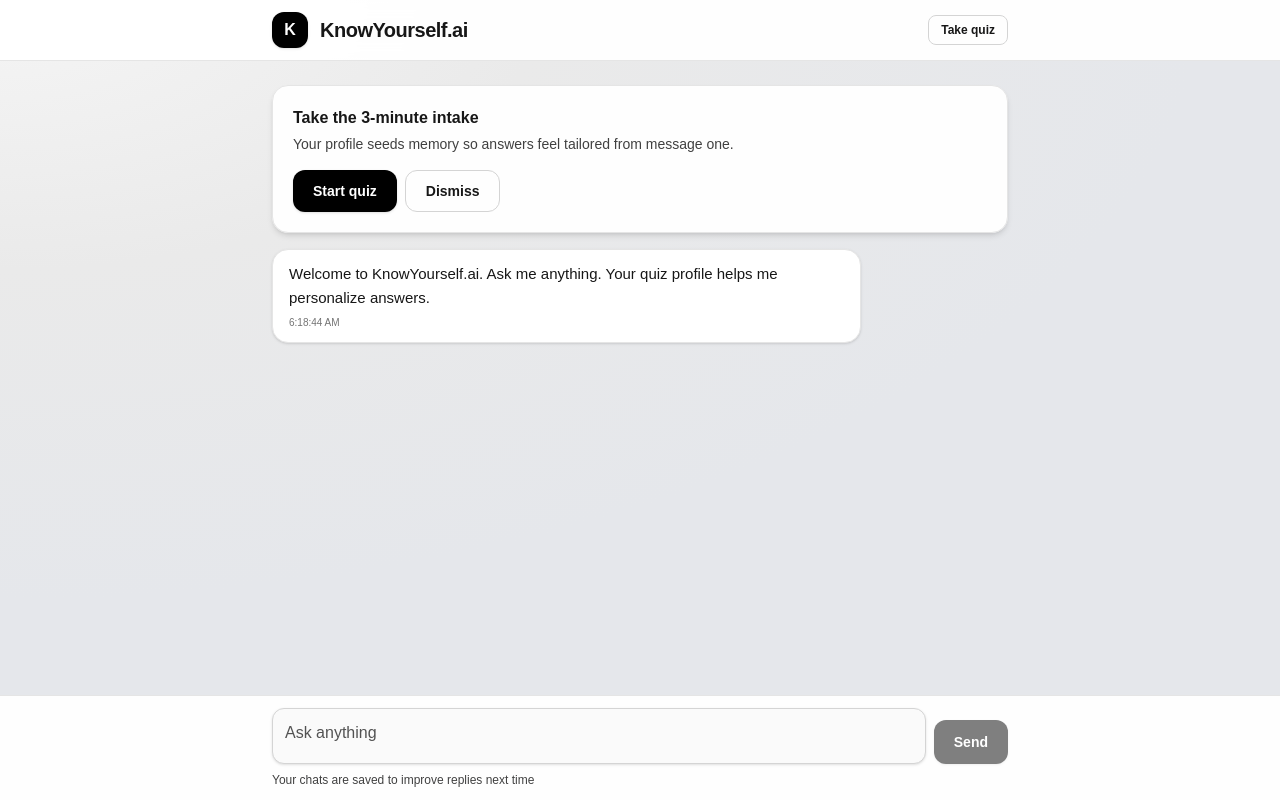
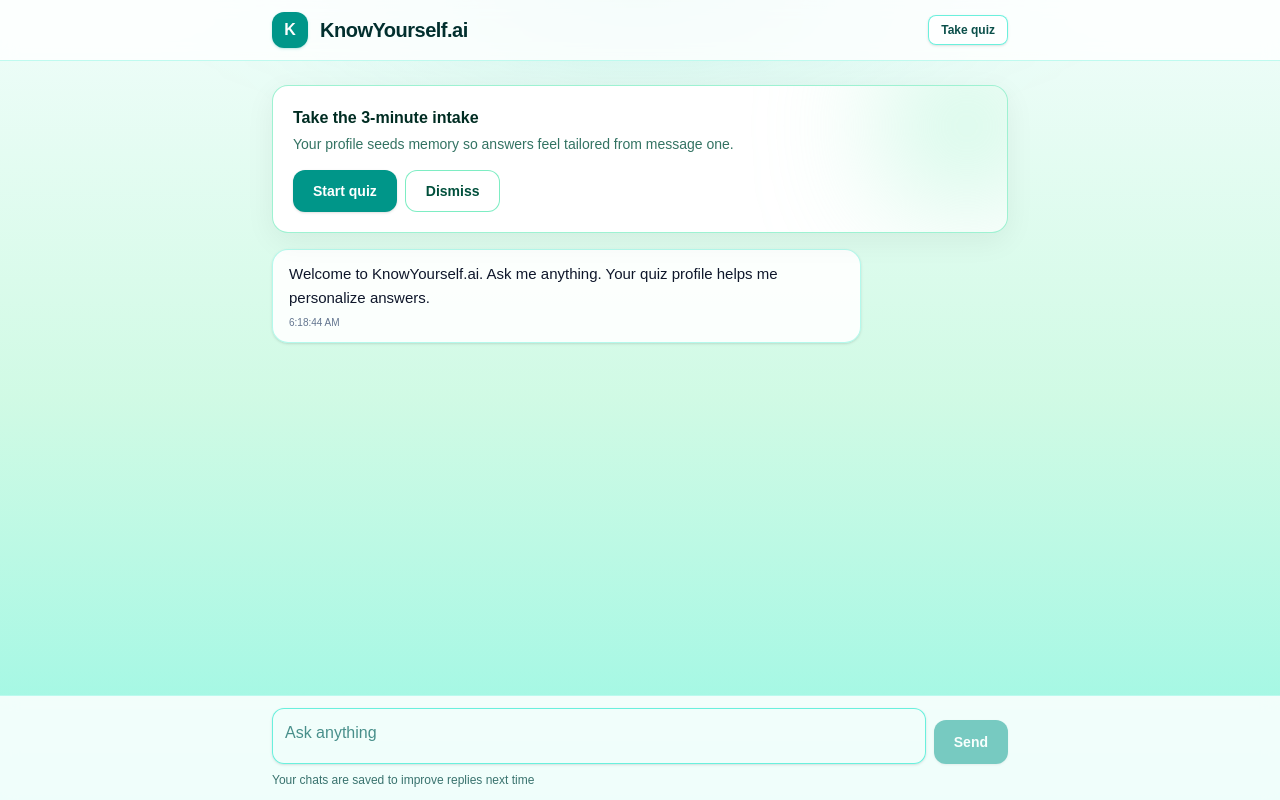
Before and after one commit to JustinSallee/knowyourself.ai, a Next.js app: page /chat in a window 1280 px wide. Built offline with nearby package versions, Linux system fonts and the light colour scheme; no server answers.

Commit message:
chat: brand color theme + polished UI

```diff
--- a/src/app/chat/page.tsx
+++ b/src/app/chat/page.tsx
@@ -27,11 +27,11 @@
 export default function ChatPage() {
   const router = useRouter()
 
-  // ===== state =====
+  // state
   const [userId, setUserId] = useState<string | null>(null)
-  const [hasQuiz, setHasQuiz] = useState<boolean | null>(null)       // null = unknown yet
+  const [hasQuiz, setHasQuiz] = useState<boolean | null>(null)
   const [loadingQuizCheck, setLoadingQuizCheck] = useState(true)
-  const [forceQuiz, setForceQuiz] = useState(false)                  // /chat?quiz=1 forces CTA (for testing)
+  const [forceQuiz, setForceQuiz] = useState(false)
 
   const [msgs, setMsgs] = useState<Msg[]>([
     { role: 'assistant', content: 'Welcome to KnowYourself.ai. Ask me anything. Your quiz profile helps me personalize answers.' }
@@ -45,17 +45,16 @@
     endRef.current?.scrollIntoView({ behavior: 'smooth' })
   }, [msgs, loading])
 
-  // URL override (for prod testing): /chat?quiz=1
+  // URL flags: /chat?quiz=1 to force-show CTA
   useEffect(() => {
     if (typeof window !== 'undefined') {
       setForceQuiz(new URLSearchParams(window.location.search).has('quiz'))
     }
   }, [])
 
-  // ===== auth + quiz check (overwrite your old effect with this entire block) =====
+  // auth + quiz check
   useEffect(() => {
     const init = async () => {
-      // ensure session
       const { data } = await supabase.auth.getSession()
       if (!data.session) await supabase.auth.signInAnonymously()
       const session = (await supabase.auth.getSession()).data.session
@@ -63,7 +62,6 @@
       setUserId(id)
 
       if (id) {
-        // get the latest row and decide if it's actually complete
         const { data: rows, error } = await supabase
           .from('quiz_results')
           .select('smartness_score, personality_type, dominant_thinking_style, love_language, deep_dive, created_at')
@@ -73,13 +71,10 @@
 
         const latest = rows?.[0] ?? null
         const complete = !error && hasCompleteQuizRow(latest)
-
-        // TEMP console so we can see what prod thinks (open DevTools > Console)
+        // Debug in console (helpful on prod):
         console.log('quiz check', { id, complete, latest, error })
-
         setHasQuiz(complete)
       } else {
-        // no user yet -> show CTA
         setHasQuiz(false)
       }
 
@@ -87,7 +82,6 @@
     }
     init()
   }, [])
-  // ===== end auth + quiz check =====
 
   const send = async () => {
     if (!text.trim() || !userId) return
@@ -118,17 +112,20 @@
   }
 
   return (
-    <div className="min-h-screen flex flex-col bg-[radial-gradient(1200px_600px_at_0%_0%,#f5f5f5_0%,#eaeaea_45%,#e5e7eb_100%)]">
+    <div className="min-h-screen flex flex-col bg-gradient-to-b from-teal-50 via-emerald-100 to-teal-200">
+      {/* Top glow / depth */}
+      <div className="pointer-events-none absolute inset-0 [mask-image:radial-gradient(40%_30%_at_50%_0%,black,transparent)] bg-[radial-gradient(80%_50%_at_50%_-10%,rgba(20,184,166,.25),transparent_60%)]" />
+
       {/* Header */}
-      <header className="sticky top-0 z-10 border-b border-neutral-200 bg-white/95 backdrop-blur">
+      <header className="sticky top-0 z-10 border-b border-teal-200/60 bg-white/80 backdrop-blur">
         <div className="mx-auto max-w-3xl px-4 py-3 flex items-center gap-3">
-          <div className="h-9 w-9 rounded-xl bg-black text-white flex items-center justify-center font-bold shadow-sm">K</div>
-          <div className="text-xl font-extrabold tracking-tight text-neutral-900">KnowYourself.ai</div>
+          <div className="h-9 w-9 rounded-xl bg-teal-600 text-white flex items-center justify-center font-bold shadow-sm shadow-teal-600/20">K</div>
+          <div className="text-xl font-extrabold tracking-tight text-teal-950">KnowYourself.ai</div>
 
-          {/* Always-visible link to quiz */}
+          {/* always-visible link to quiz */}
           <button
             onClick={() => router.push('/quiz')}
-            className="ml-auto rounded-lg border border-neutral-300 px-3 py-1.5 text-xs font-semibold hover:bg-neutral-100 transition"
+            className="ml-auto rounded-lg border border-teal-300/80 bg-white/70 px-3 py-1.5 text-xs font-semibold text-teal-900 hover:bg-teal-50 hover:border-teal-400 transition shadow-sm"
           >
             Take quiz
           </button>
@@ -137,31 +134,32 @@
 
       {/* Main */}
       <main className="mx-auto w-full max-w-3xl flex-1 px-4 py-6 space-y-4">
-        {/* ===== QUIZ CARD (this is the “quiz card in JSX” I referred to) ===== */}
-        {/* Show it unless we KNOW they already have a complete quiz, or while forced via ?quiz=1 */}
+        {/* Quiz CTA */}
         {!loadingQuizCheck && (forceQuiz || hasQuiz !== true) && (
-          <div className="rounded-2xl border border-neutral-200 bg-white/95 shadow-md p-5">
-            <div className="text-base text-neutral-900 font-semibold">Take the 3-minute intake</div>
-            <div className="text-sm text-neutral-700 mt-1">
+          <div className="relative overflow-hidden rounded-2xl border border-emerald-300/60 bg-white shadow-[0_8px_30px_rgb(0,0,0,0.06)]">
+            <div className="absolute -top-10 -right-10 h-40 w-40 rounded-full bg-emerald-200/60 blur-3xl" />
+            <div className="p-5 relative">
+              <div className="text-base text-emerald-950 font-semibold">Take the 3-minute intake</div>
+              <div className="text-sm text-emerald-900/80 mt-1">
                 Your profile seeds memory so answers feel tailored from message one.
               </div>
               <div className="mt-4 flex gap-2">
                 <button
                   onClick={() => router.push('/quiz')}
-                className="rounded-xl bg-black text-white px-5 py-2.5 text-sm font-semibold shadow-sm hover:opacity-90 active:scale-[.99] transition"
+                  className="rounded-xl bg-teal-600 text-white px-5 py-2.5 text-sm font-semibold shadow-sm hover:bg-teal-700 active:scale-[.99] transition focus:outline-none focus:ring-2 focus:ring-teal-400"
                 >
                   Start quiz
                 </button>
                 <button
-                onClick={() => setHasQuiz(true)} // let user hide it if they truly don’t want it
-                className="rounded-xl border border-neutral-300 px-5 py-2.5 text-sm font-semibold hover:bg-neutral-100 transition"
+                  onClick={() => setHasQuiz(true)}
+                  className="rounded-xl border border-emerald-300/80 bg-white/70 px-5 py-2.5 text-sm font-semibold text-emerald-900 hover:bg-emerald-50 transition"
                 >
                   Dismiss
                 </button>
               </div>
             </div>
+          </div>
         )}
-        {/* ===== END QUIZ CARD ===== */}
 
         {/* Messages */}
         <div className="space-y-3">
@@ -170,12 +168,16 @@
               <div
                 className={
                   m.role === 'user'
-                    ? 'bg-black text-white rounded-2xl px-4 py-3 shadow-md max-w-[80%]'
-                    : 'bg-white text-neutral-900 border border-neutral-200 rounded-2xl px-4 py-3 shadow-sm max-w-[80%]'
+                    ? 'bg-teal-700 text-white rounded-2xl px-4 py-3 shadow-md max-w-[80%] transition hover:shadow-lg'
+                    : 'bg-white/90 text-slate-900 border border-teal-200/70 rounded-2xl px-4 py-3 shadow-sm max-w-[80%] transition hover:shadow-md'
                 }
               >
                 <div className="whitespace-pre-wrap leading-relaxed text-[15px]">{m.content}</div>
-                <div className={'mt-1 text-[10px] ' + (m.role === 'user' ? 'text-neutral-300' : 'text-neutral-500')}>
+                <div
+                  className={
+                    'mt-1 text-[10px] ' + (m.role === 'user' ? 'text-teal-100/80' : 'text-slate-500')
+                  }
+                >
                   {new Date().toLocaleTimeString()}
                 </div>
               </div>
@@ -184,7 +186,7 @@
 
           {loading && (
             <div className="flex justify-start">
-              <div className="bg-white border border-neutral-200 rounded-2xl px-4 py-3 shadow-sm text-neutral-700">
+              <div className="bg-white/90 border border-teal-200/70 rounded-2xl px-4 py-3 shadow-sm text-slate-700">
                 typing…
               </div>
             </div>
@@ -194,7 +196,7 @@
       </main>
 
       {/* Composer */}
-      <footer className="sticky bottom-0 border-t border-neutral-200 bg-white/95 backdrop-blur">
+      <footer className="sticky bottom-0 border-t border-teal-200/60 bg-white/85 backdrop-blur">
         <div className="mx-auto max-w-3xl px-4 py-3">
           <div className="flex items-end gap-2">
             <textarea
@@ -202,17 +204,19 @@
               onChange={e => setText(e.target.value)}
               onKeyDown={onKey}
               placeholder="Ask anything"
-              className="flex-1 h-14 resize-none rounded-xl border border-neutral-300 bg-neutral-50 focus:bg-white outline-none p-3 text-neutral-900 placeholder-neutral-600 shadow-sm"
+              className="flex-1 h-14 resize-none rounded-xl border border-teal-300/80 bg-teal-50/60 focus:bg-white outline-none p-3 text-slate-900 placeholder-teal-800/70 shadow-sm transition focus:ring-2 focus:ring-teal-400"
             />
             <button
               onClick={send}
-              className="rounded-xl bg-black text-white px-5 py-3 text-sm font-semibold shadow-sm hover:opacity-90 active:scale-[.99] transition disabled:opacity-50"
+              className="rounded-xl bg-teal-600 text-white px-5 py-3 text-sm font-semibold shadow-sm hover:bg-teal-700 active:scale-[.99] transition disabled:opacity-50 focus:outline-none focus:ring-2 focus:ring-teal-400"
               disabled={loading || !text.trim()}
             >
               Send
             </button>
           </div>
-          <div className="mt-2 text-xs text-neutral-700">Your chats are saved to improve replies next time</div>
+          <div className="mt-2 text-xs text-teal-900/80">
+            Your chats are saved to improve replies next time
+          </div>
         </div>
       </footer>
     </div>
```
Lines whose indentation alone changed are shown as unchanged.
